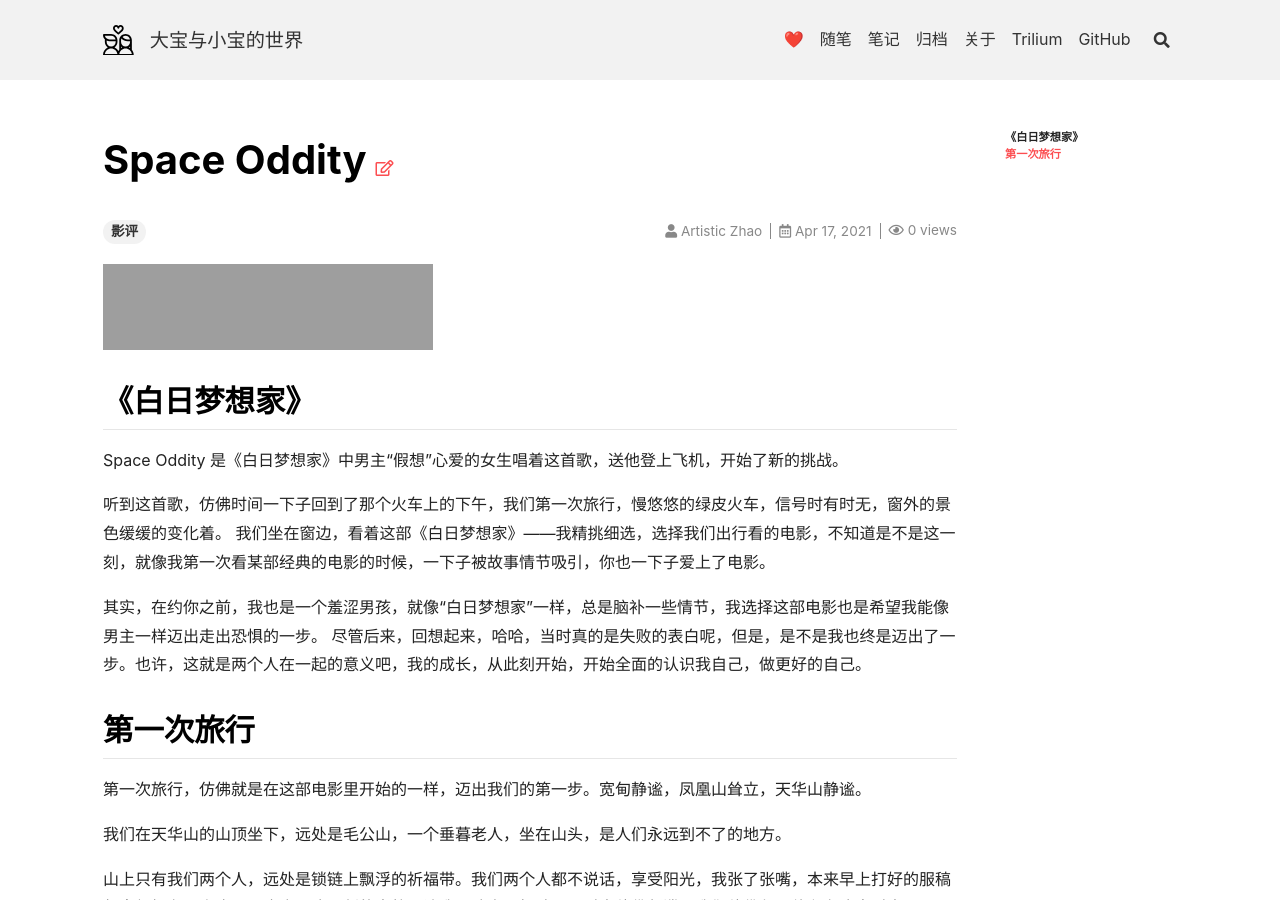
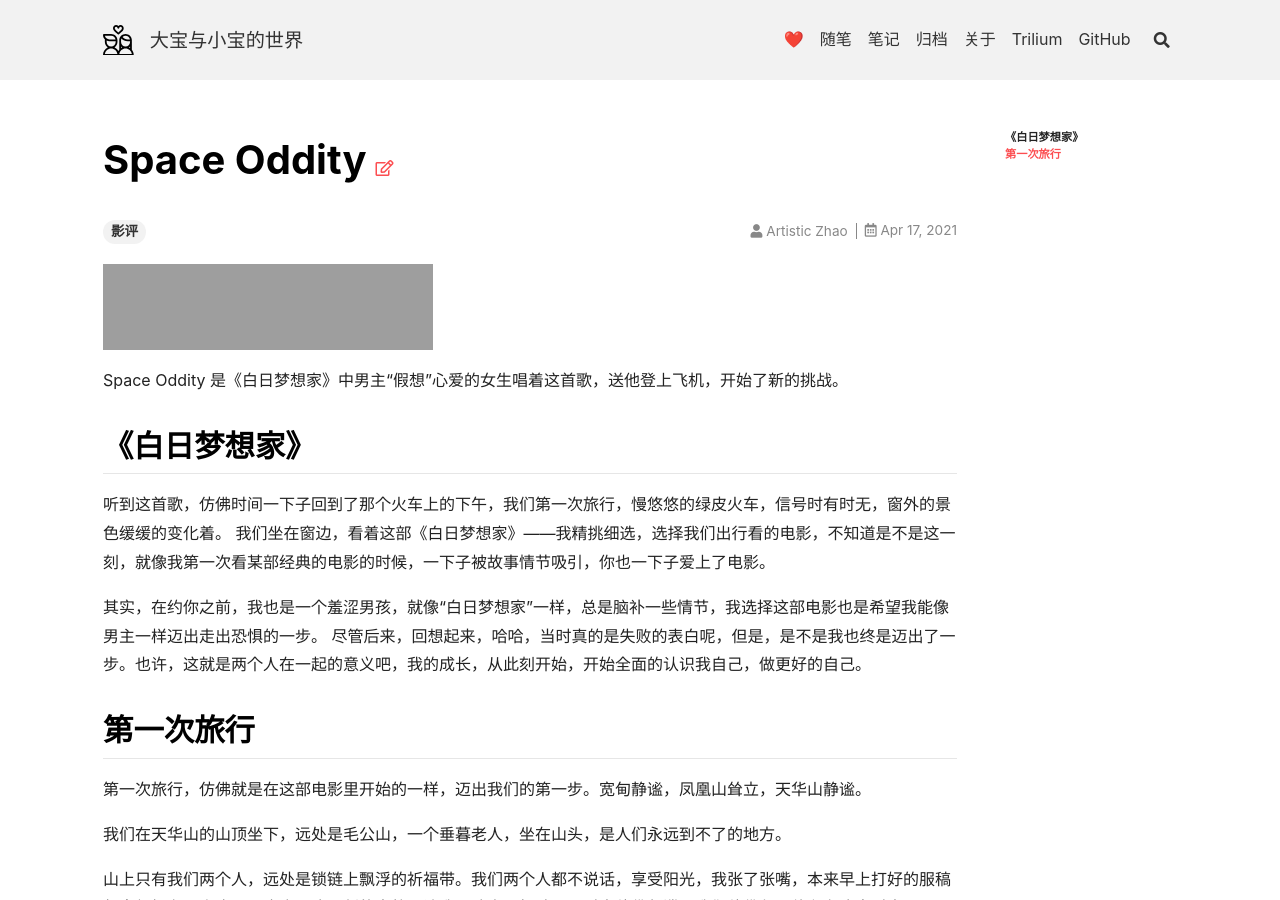
Before and after one commit to ArtisticZhao/Blognotes, a Jekyll site: the page built from _posts/2021-04-17-Space-Oddity.md, in a window 1280 px wide and 900 px high. Built offline with Jekyll 4.4.1, drawn with Linux system fonts in a browser that asks for light colours; nearby versions of some CDN libraries; part of the change alters nothing that is shown; grey boxes are pictures that could not be loaded.

```diff
--- a/_config.yml
+++ b/_config.yml
@@ -147,7 +147,7 @@ comments:
 ## => Pageview
 ##############################
 pageview:
-  provider: leancloud # false (default), "leancloud", "custom"
+  provider: false # false (default), "leancloud", "custom"
 
   ## Leancloud
   leancloud:
--- a/_posts/2021-04-17-Space-Oddity.md
+++ b/_posts/2021-04-17-Space-Oddity.md
@@ -6,9 +6,11 @@ pageview: true
 
 <div>{%- include extensions/netease-cloud-music.html id='1218773' -%}</div>
 
+Space Oddity 是《白日梦想家》中男主“假想”心爱的女生唱着这首歌，送他登上飞机，开始了新的挑战。
+
+<!--more-->
+
 ## 《白日梦想家》
-
-Space Oddity 是《白日梦想家》中男主“假想”心爱的女生唱着这首歌，送他登上飞机，开始了新的挑战。
 
 听到这首歌，仿佛时间一下子回到了那个火车上的下午，我们第一次旅行，慢悠悠的绿皮火车，信号时有时无，窗外的景色缓缓的变化着。
 我们坐在窗边，看着这部《白日梦想家》——我精挑细选，选择我们出行看的电影，不知道是不是这一刻，就像我第一次看某部经典的电影的时候，一下子被故事情节吸引，你也一下子爱上了电影。
```
